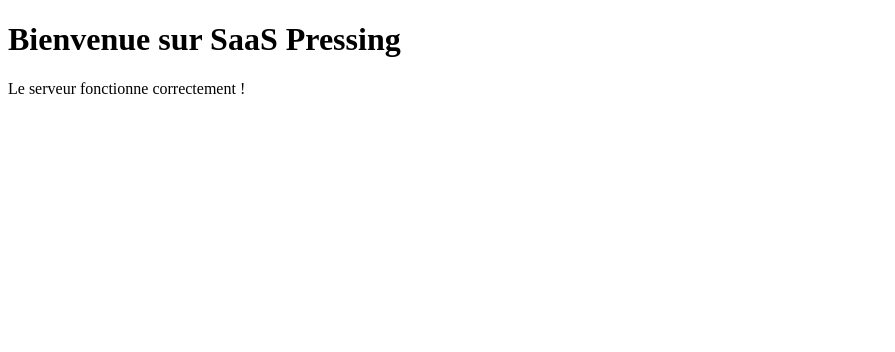
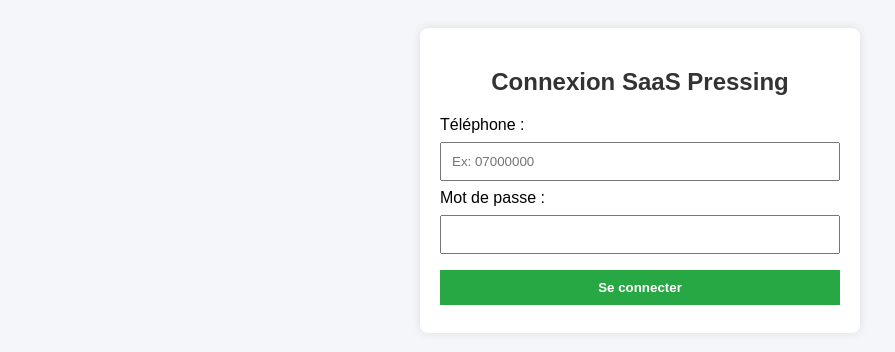
Before and after one commit to acquah2017-prog/Saas_pressing, a Flask app: page / in a window 1280 px wide. Shown: the top 352 px of the page, without its empty margins (0-895 px from the left). Run offline with Flask 3, Linux system fonts and the light colour scheme; some libraries are stand-ins or nearby versions.

Commit message:
Correction de la route d'accueil et des templates

```diff
--- a/app.py
+++ b/app.py
@@ -49,5 +49,11 @@
 def index():
     return render_template('index.html')
 
+@app.route('/login', methods=['POST'])
+def login():
+    phone = request.form.get('phone')
+    password = request.form.get('password')
+    return render_template('index.html', message=f"Tentative de connexion reçue pour : {phone}")
+
 if __name__ == '__main__':
     app.run(host='0.0.0.0', port=5000)
--- a/templates/index.html
+++ b/templates/index.html
@@ -4,9 +4,28 @@
     <meta charset="UTF-8">
     <meta name="viewport" content="width=device-width, initial-scale=1.0">
     <title>SaaS Pressing</title>
+    <style>
+        body { font-family: Arial, sans-serif; padding: 20px; background-color: #f4f6f9; }
+        .container { max-width: 400px; margin: auto; background: white; padding: 20px; border-radius: 8px; box-shadow: 0 0 10px rgba(0,0,0,0.1); }
+        h2 { text-align: center; color: #333; }
+        input, select, button { width: 100%; padding: 10px; margin: 8px 0; box-sizing: border-box; }
+        button { background-color: #28a745; color: white; border: none; font-weight: bold; cursor: pointer; }
+        .message { color: green; text-align: center; }
+    </style>
 </head>
 <body>
-    <h1>Bienvenue sur SaaS Pressing</h1>
-    <p>Le serveur fonctionne correctement !</p>
+    <div class="container">
+        <h2>Connexion SaaS Pressing</h2>
+        {% if message %}
+            <p class="message">{{ message }}</p>
+        {% endif %}
+        <form action="/login" method="POST">
+            <label>Téléphone :</label>
+            <input type="text" name="phone" required placeholder="Ex: 07000000">
+            <label>Mot de passe :</label>
+            <input type="password" name="password" required>
+            <button type="submit">Se connecter</button>
+        </form>
+    </div>
 </body>
 </html>
```
